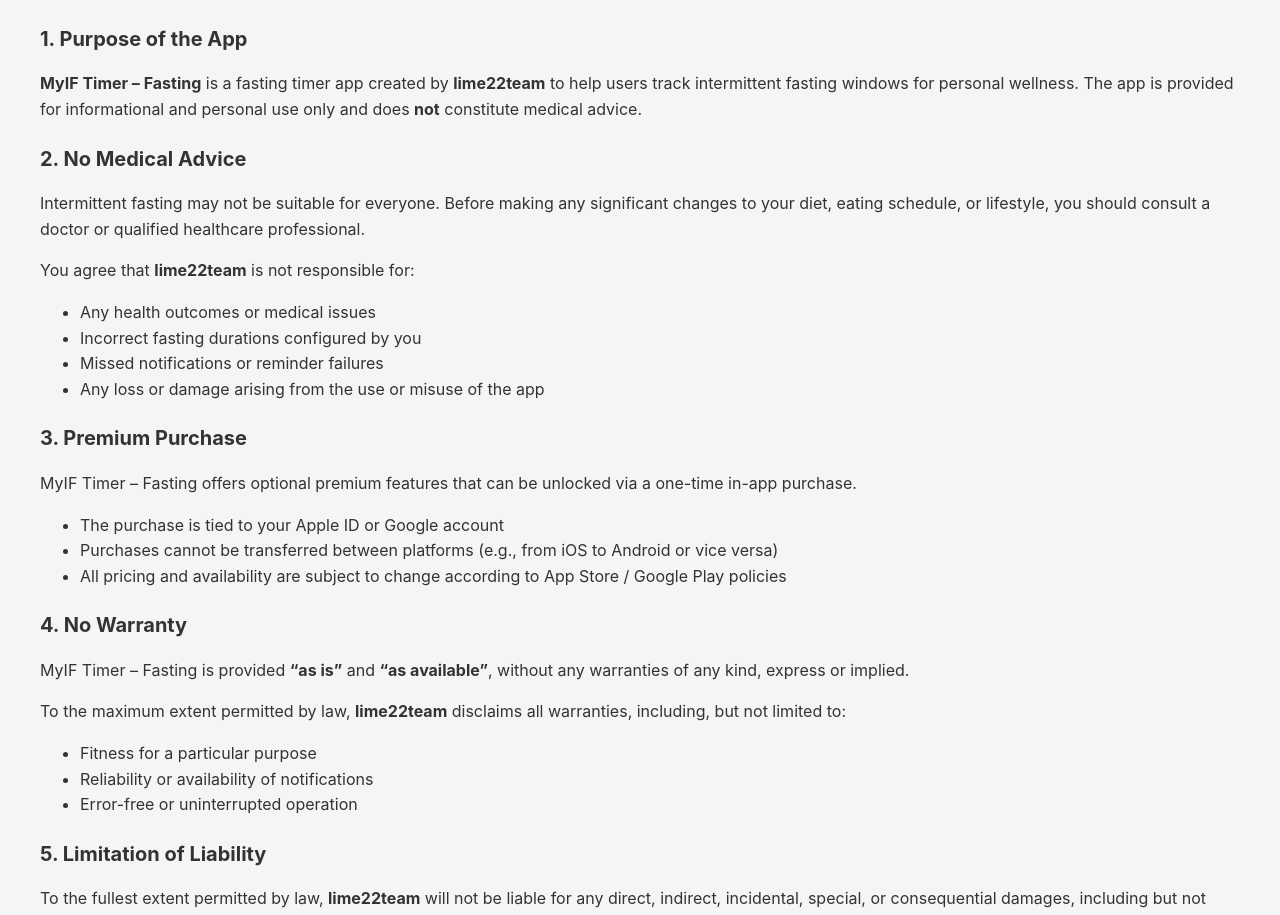
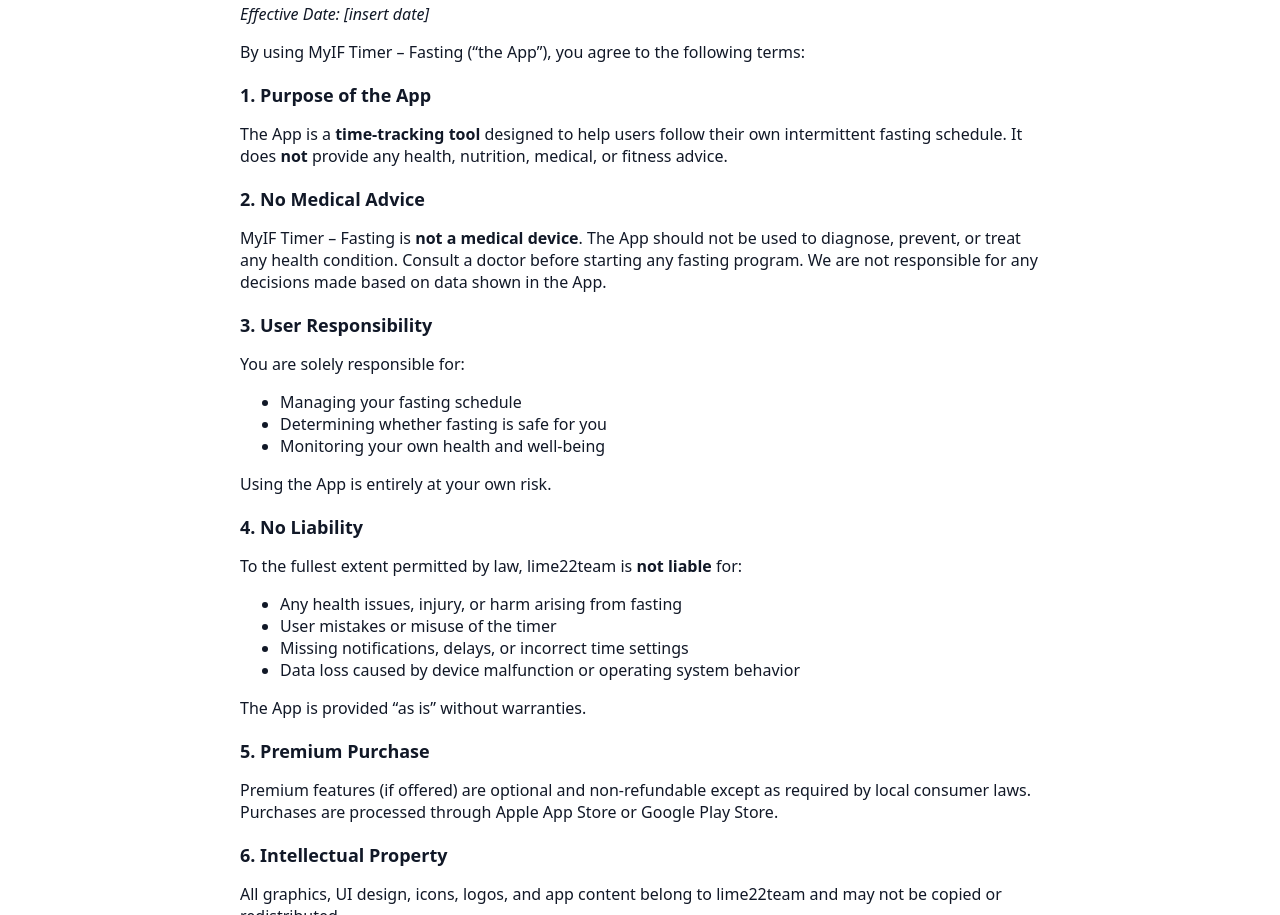
Before and after one commit to lime22team/Simple-My-If, a plain HTML site: page terms.html in a window 1280 px wide. Shown: the part 130-1045 px from the top of the page. Drawn offline with Linux system fonts and the light colour scheme.

Commit message:
Update terms.html

```diff
--- a/terms.html
+++ b/terms.html
@@ -2,79 +2,58 @@
 <html lang="en">
 <head>
   <meta charset="UTF-8" />
-  <meta name="viewport" content="width=device-width, initial-scale=1.0" />
   <title>Terms of Use – MyIF Timer – Fasting</title>
-  <style>
-    body {
-      font-family: -apple-system, BlinkMacSystemFont, "Segoe UI", Roboto, sans-serif;
-      background: #f5f5f7;
-      color: #333;
-      margin: 40px;
-      line-height: 1.6;
-    }
-    h1 {
-      font-size: 32px;
-      margin-bottom: 10px;
-    }
-    h2 {
-      margin-top: 20px;
-      font-size: 20px;
-    }
-  </style>
+  <meta name="viewport" content="width=device-width, initial-scale=1" />
 </head>
-<body>
+<body style="font-family: system-ui, -apple-system, BlinkMacSystemFont, 'Segoe UI', sans-serif; margin: 16px; color: #111827; background-color: #FFFFFF;">
+  <div style="max-width: 800px; margin: 0 auto;">
+    <div style="text-align: center; margin-bottom: 24px;">
+      <img src="myif_timer.png" alt="MyIF Timer – Fasting logo" style="max-width: 160px; height: auto;" />
+    </div>
 
-  <h1>Terms of Use – MyIF Timer – Fasting</h1>
-  <p><strong>Last updated:</strong> {insert date}</p>
+    <h1 style="font-size: 24px; margin-bottom: 12px;">Terms of Use – MyIF Timer – Fasting</h1>
+    <p><em>Effective Date: [insert date]</em></p>
 
-  <h2>1. Purpose of the App</h2>
-  <p><strong>MyIF Timer – Fasting</strong> is a fasting timer app created by <strong>lime22team</strong> to help users track intermittent fasting windows for personal wellness. The app is provided for informational and personal use only and does <strong>not</strong> constitute medical advice.</p>
+    <p>By using MyIF Timer – Fasting (“the App”), you agree to the following terms:</p>
 
-  <h2>2. No Medical Advice</h2>
-  <p>Intermittent fasting may not be suitable for everyone. Before making any significant changes to your diet, eating schedule, or lifestyle, you should consult a doctor or qualified healthcare professional.</p>
-  <p>You agree that <strong>lime22team</strong> is not responsible for:</p>
-  <ul>
-    <li>Any health outcomes or medical issues</li>
-    <li>Incorrect fasting durations configured by you</li>
-    <li>Missed notifications or reminder failures</li>
-    <li>Any loss or damage arising from the use or misuse of the app</li>
-  </ul>
+    <h2 style="font-size: 18px; margin-top: 20px;">1. Purpose of the App</h2>
+    <p>The App is a <strong>time-tracking tool</strong> designed to help users follow their own intermittent fasting schedule. It does <strong>not</strong> provide any health, nutrition, medical, or fitness advice.</p>
 
-  <h2>3. Premium Purchase</h2>
-  <p>MyIF Timer – Fasting offers optional premium features that can be unlocked via a one-time in-app purchase.</p>
-  <ul>
-    <li>The purchase is tied to your Apple ID or Google account</li>
-    <li>Purchases cannot be transferred between platforms (e.g., from iOS to Android or vice versa)</li>
-    <li>All pricing and availability are subject to change according to App Store / Google Play policies</li>
-  </ul>
+    <h2 style="font-size: 18px; margin-top: 20px;">2. No Medical Advice</h2>
+    <p>MyIF Timer – Fasting is <strong>not a medical device</strong>. The App should not be used to diagnose, prevent, or treat any health condition. Consult a doctor before starting any fasting program. We are not responsible for any decisions made based on data shown in the App.</p>
 
-  <h2>4. No Warranty</h2>
-  <p>MyIF Timer – Fasting is provided <strong>“as is”</strong> and <strong>“as available”</strong>, without any warranties of any kind, express or implied.</p>
-  <p>To the maximum extent permitted by law, <strong>lime22team</strong> disclaims all warranties, including, but not limited to:</p>
-  <ul>
-    <li>Fitness for a particular purpose</li>
-    <li>Reliability or availability of notifications</li>
-    <li>Error-free or uninterrupted operation</li>
-  </ul>
+    <h2 style="font-size: 18px; margin-top: 20px;">3. User Responsibility</h2>
+    <p>You are solely responsible for:</p>
+    <ul>
+      <li>Managing your fasting schedule</li>
+      <li>Determining whether fasting is safe for you</li>
+      <li>Monitoring your own health and well-being</li>
+    </ul>
+    <p>Using the App is entirely at your own risk.</p>
 
-  <h2>5. Limitation of Liability</h2>
-  <p>To the fullest extent permitted by law, <strong>lime22team</strong> will not be liable for any direct, indirect, incidental, special, or consequential damages, including but not limited to:</p>
-  <ul>
-    <li>Data loss or corruption</li>
-    <li>Device or system issues</li>
-    <li>Health issues that may arise from using the app</li>
-    <li>Misinterpretation or misuse of information provided by the app</li>
-  </ul>
+    <h2 style="font-size: 18px; margin-top: 20px;">4. No Liability</h2>
+    <p>To the fullest extent permitted by law, lime22team is <strong>not liable</strong> for:</p>
+    <ul>
+      <li>Any health issues, injury, or harm arising from fasting</li>
+      <li>User mistakes or misuse of the timer</li>
+      <li>Missing notifications, delays, or incorrect time settings</li>
+      <li>Data loss caused by device malfunction or operating system behavior</li>
+    </ul>
+    <p>The App is provided “as is” without warranties.</p>
 
-  <h2>6. Local Data Storage</h2>
-  <p>All fasting history and settings are stored locally on your device. You are responsible for maintaining the security and backup of your device.</p>
+    <h2 style="font-size: 18px; margin-top: 20px;">5. Premium Purchase</h2>
+    <p>Premium features (if offered) are optional and non-refundable except as required by local consumer laws. Purchases are processed through Apple App Store or Google Play Store.</p>
 
-  <h2>7. Changes to These Terms</h2>
-  <p>We may update these Terms of Use from time to time. The latest version will always be available on our official project page or repository.</p>
-  <p>By continuing to use MyIF Timer – Fasting after changes are made, you accept the updated terms.</p>
+    <h2 style="font-size: 18px; margin-top: 20px;">6. Intellectual Property</h2>
+    <p>All graphics, UI design, icons, logos, and app content belong to lime22team and may not be copied or redistributed.</p>
 
-  <h2>8. Contact</h2>
-  <p>If you have questions about these Terms of Use, please contact <strong>lime22team</strong> at: <strong>lime22team@gmail.com</strong></p>
+    <h2 style="font-size: 18px; margin-top: 20px;">7. Changes to Terms</h2>
+    <p>We may update these Terms occasionally. Continued use of the App after changes means you accept the updated Terms.</p>
 
+    <h2 style="font-size: 18px; margin-top: 20px;">8. Contact</h2>
+    <p>For questions or support, contact us at:<br />
+      <strong>Email:</strong> <a href="mailto:lime22team@gmail.com">lime22team@gmail.com</a>
+    </p>
+  </div>
 </body>
 </html>
```
